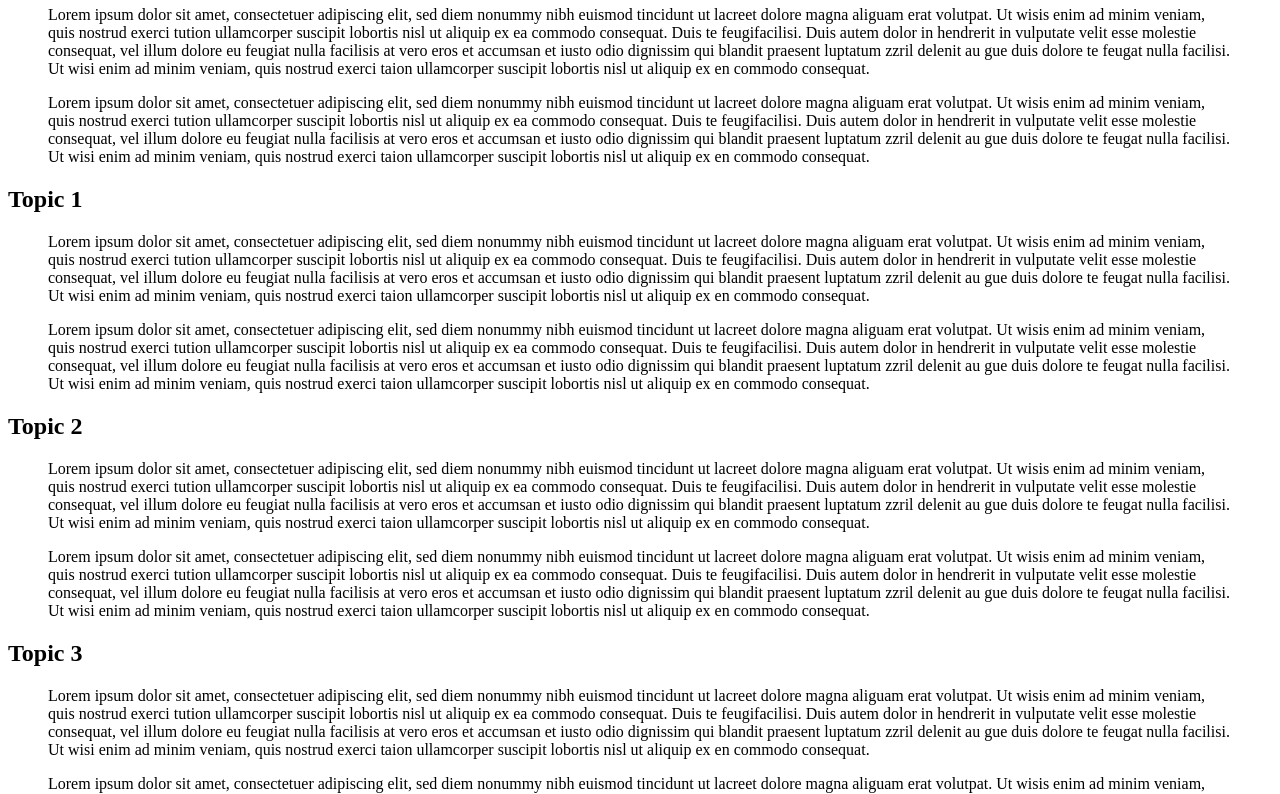
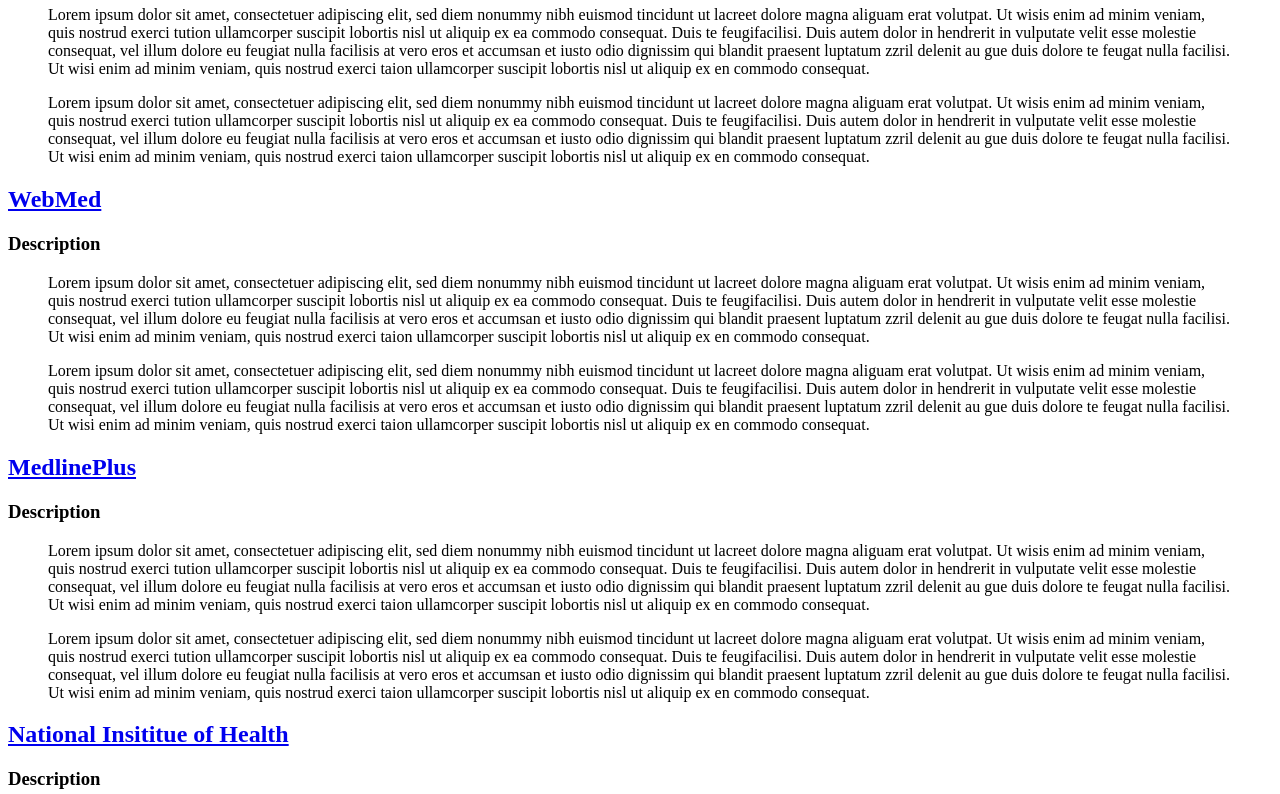
Before and after one commit to Jauneld/linksReview, a plain HTML site: page chapter1.html in a window 1280 px wide. Shown: the part 60-854 px from the top of the page. Drawn offline with Linux system fonts and the light colour scheme.

Commit message:
Update chapter1.html

```diff
--- a/chapter1.html
+++ b/chapter1.html
@@ -3,26 +3,27 @@
 		<title>Linking Sample - Chapter 1</title>
 	</head>
 	<body>
-		<h1>Chapter 1</h1>
+		<h1>Chapter 1 ~ Medical</h1>
 
 		<blockquote>Lorem ipsum dolor sit amet, consectetuer adipiscing elit, sed diem nonummy nibh euismod tincidunt ut lacreet dolore magna aliguam erat volutpat. Ut wisis enim ad minim veniam, quis nostrud exerci tution ullamcorper suscipit lobortis nisl ut aliquip ex ea commodo    consequat. Duis te feugifacilisi. Duis autem dolor in hendrerit in vulputate velit esse molestie consequat, vel illum dolore eu feugiat nulla facilisis at vero eros et accumsan et iusto odio dignissim qui blandit praesent luptatum zzril delenit au gue duis dolore te feugat nulla facilisi. Ut wisi enim ad minim veniam, quis nostrud exerci taion ullamcorper suscipit lobortis nisl ut aliquip ex en commodo consequat.</blockquote>
 
 		<blockquote>Lorem ipsum dolor sit amet, consectetuer adipiscing elit, sed diem nonummy nibh euismod tincidunt ut lacreet dolore magna aliguam erat volutpat. Ut wisis enim ad minim veniam, quis nostrud exerci tution ullamcorper suscipit lobortis nisl ut aliquip ex ea commodo    consequat. Duis te feugifacilisi. Duis autem dolor in hendrerit in vulputate velit esse molestie consequat, vel illum dolore eu feugiat nulla facilisis at vero eros et accumsan et iusto odio dignissim qui blandit praesent luptatum zzril delenit au gue duis dolore te feugat nulla facilisi. Ut wisi enim ad minim veniam, quis nostrud exerci taion ullamcorper suscipit lobortis nisl ut aliquip ex en commodo consequat.</blockquote>
 
-		<h2>Topic 1</h2>
+		<h2><a href="https://medlineplus.gov/" target="_blank"> WebMed</a></h2>
+		<h3>Description</h3>
 		<blockquote>Lorem ipsum dolor sit amet, consectetuer adipiscing elit, sed diem nonummy nibh euismod tincidunt ut lacreet dolore magna aliguam erat volutpat. Ut wisis enim ad minim veniam, quis nostrud exerci tution ullamcorper suscipit lobortis nisl ut aliquip ex ea commodo    consequat. Duis te feugifacilisi. Duis autem dolor in hendrerit in vulputate velit esse molestie consequat, vel illum dolore eu feugiat nulla facilisis at vero eros et accumsan et iusto odio dignissim qui blandit praesent luptatum zzril delenit au gue duis dolore te feugat nulla facilisi. Ut wisi enim ad minim veniam, quis nostrud exerci taion ullamcorper suscipit lobortis nisl ut aliquip ex en commodo consequat.</blockquote>
 
 
 		<blockquote>Lorem ipsum dolor sit amet, consectetuer adipiscing elit, sed diem nonummy nibh euismod tincidunt ut lacreet dolore magna aliguam erat volutpat. Ut wisis enim ad minim veniam, quis nostrud exerci tution ullamcorper suscipit lobortis nisl ut aliquip ex ea commodo    consequat. Duis te feugifacilisi. Duis autem dolor in hendrerit in vulputate velit esse molestie consequat, vel illum dolore eu feugiat nulla facilisis at vero eros et accumsan et iusto odio dignissim qui blandit praesent luptatum zzril delenit au gue duis dolore te feugat nulla facilisi. Ut wisi enim ad minim veniam, quis nostrud exerci taion ullamcorper suscipit lobortis nisl ut aliquip ex en commodo consequat.</blockquote>
 
-		<h2>Topic 2</h2>
-
+		<h2><a href="https://www.webmd.com/" target="_blank">MedlinePlus</a></h2>
+		<h3>Description</h3>
 		<blockquote>Lorem ipsum dolor sit amet, consectetuer adipiscing elit, sed diem nonummy nibh euismod tincidunt ut lacreet dolore magna aliguam erat volutpat. Ut wisis enim ad minim veniam, quis nostrud exerci tution ullamcorper suscipit lobortis nisl ut aliquip ex ea commodo    consequat. Duis te feugifacilisi. Duis autem dolor in hendrerit in vulputate velit esse molestie consequat, vel illum dolore eu feugiat nulla facilisis at vero eros et accumsan et iusto odio dignissim qui blandit praesent luptatum zzril delenit au gue duis dolore te feugat nulla facilisi. Ut wisi enim ad minim veniam, quis nostrud exerci taion ullamcorper suscipit lobortis nisl ut aliquip ex en commodo consequat.</blockquote>
 
 		<blockquote>Lorem ipsum dolor sit amet, consectetuer adipiscing elit, sed diem nonummy nibh euismod tincidunt ut lacreet dolore magna aliguam erat volutpat. Ut wisis enim ad minim veniam, quis nostrud exerci tution ullamcorper suscipit lobortis nisl ut aliquip ex ea commodo    consequat. Duis te feugifacilisi. Duis autem dolor in hendrerit in vulputate velit esse molestie consequat, vel illum dolore eu feugiat nulla facilisis at vero eros et accumsan et iusto odio dignissim qui blandit praesent luptatum zzril delenit au gue duis dolore te feugat nulla facilisi. Ut wisi enim ad minim veniam, quis nostrud exerci taion ullamcorper suscipit lobortis nisl ut aliquip ex en commodo consequat.</blockquote>
 
-		<h2>Topic 3</h2>
-
+		<h2><a href="https://www.nih.gov/" target="_blank">National Insititue of Health</a></h2>
+		<h3>Description</h3>
 		<blockquote>Lorem ipsum dolor sit amet, consectetuer adipiscing elit, sed diem nonummy nibh euismod tincidunt ut lacreet dolore magna aliguam erat volutpat. Ut wisis enim ad minim veniam, quis nostrud exerci tution ullamcorper suscipit lobortis nisl ut aliquip ex ea commodo    consequat. Duis te feugifacilisi. Duis autem dolor in hendrerit in vulputate velit esse molestie consequat, vel illum dolore eu feugiat nulla facilisis at vero eros et accumsan et iusto odio dignissim qui blandit praesent luptatum zzril delenit au gue duis dolore te feugat nulla facilisi. Ut wisi enim ad minim veniam, quis nostrud exerci taion ullamcorper suscipit lobortis nisl ut aliquip ex en commodo consequat.</blockquote>
 
 		<blockquote>Lorem ipsum dolor sit amet, consectetuer adipiscing elit, sed diem nonummy nibh euismod tincidunt ut lacreet dolore magna aliguam erat volutpat. Ut wisis enim ad minim veniam, quis nostrud exerci tution ullamcorper suscipit lobortis nisl ut aliquip ex ea commodo    consequat. Duis te feugifacilisi. Duis autem dolor in hendrerit in vulputate velit esse molestie consequat, vel illum dolore eu feugiat nulla facilisis at vero eros et accumsan et iusto odio dignissim qui blandit praesent luptatum zzril delenit au gue duis dolore te feugat nulla facilisi. Ut wisi enim ad minim veniam, quis nostrud exerci taion ullamcorper suscipit lobortis nisl ut aliquip ex en commodo consequat.</blockquote>
```
